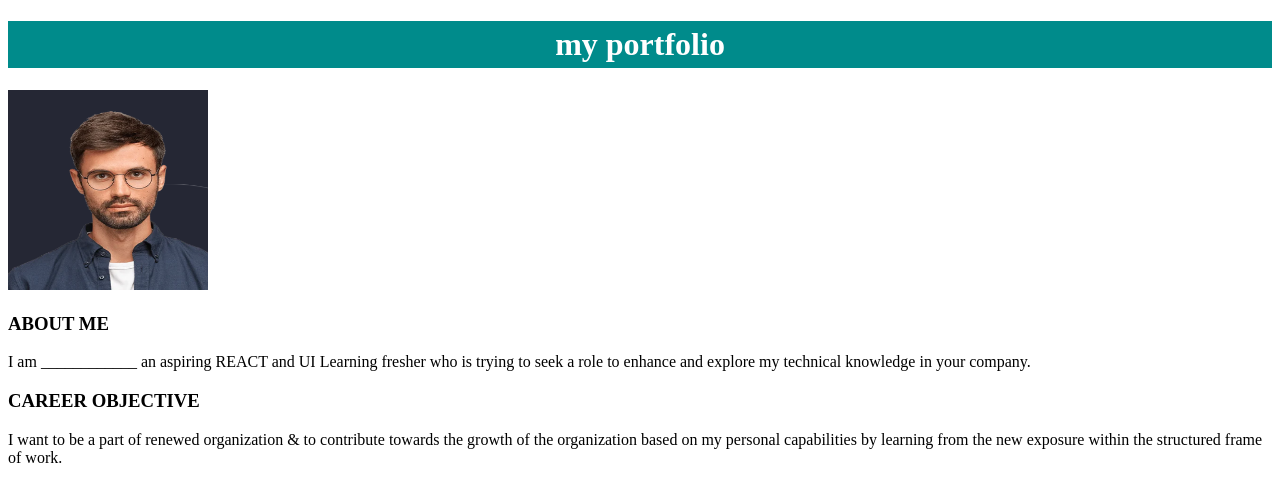
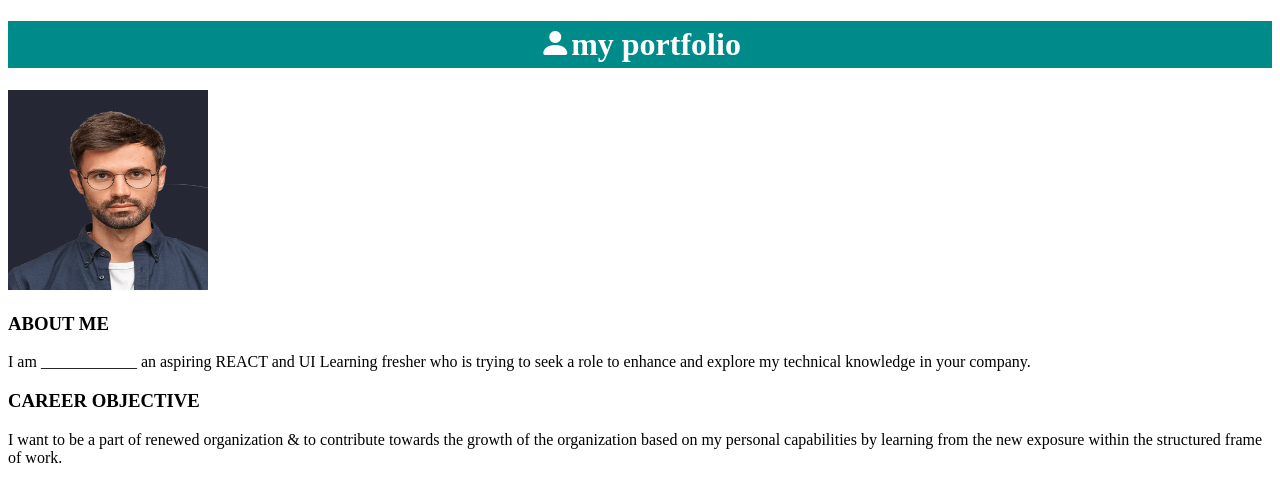
Before and after one commit to BULUNAHAK/ui-portfolio, a website: page index.html in a window 1280 px wide. Drawn offline with nearby package versions, Linux system fonts and the light colour scheme.

Commit message:
Update index.html

```diff
--- a/index.html
+++ b/index.html
@@ -6,9 +6,10 @@
     <meta name="viewport" content="width=device-width, initial-scale=1.0">
     <title>Document</title>
     <link rel="stylesheet" href="src/styles/template.css">
+    <link rel="stylesheet" href="https://cdn.jsdelivr.net/npm/bootstrap-icons@1.10.3/font/bootstrap-icons.css">
 </head>
 <body>
-    <h1>my portfolio</h1>
+    <h1 class="bi bi-person-fill">my portfolio</h1>
     <img src="public/images/developer.png" width="200" height="200">
     <h3>ABOUT ME</h3>
     <p>I am ____________ an aspiring REACT and UI Learning fresher who is trying to seek a
```
